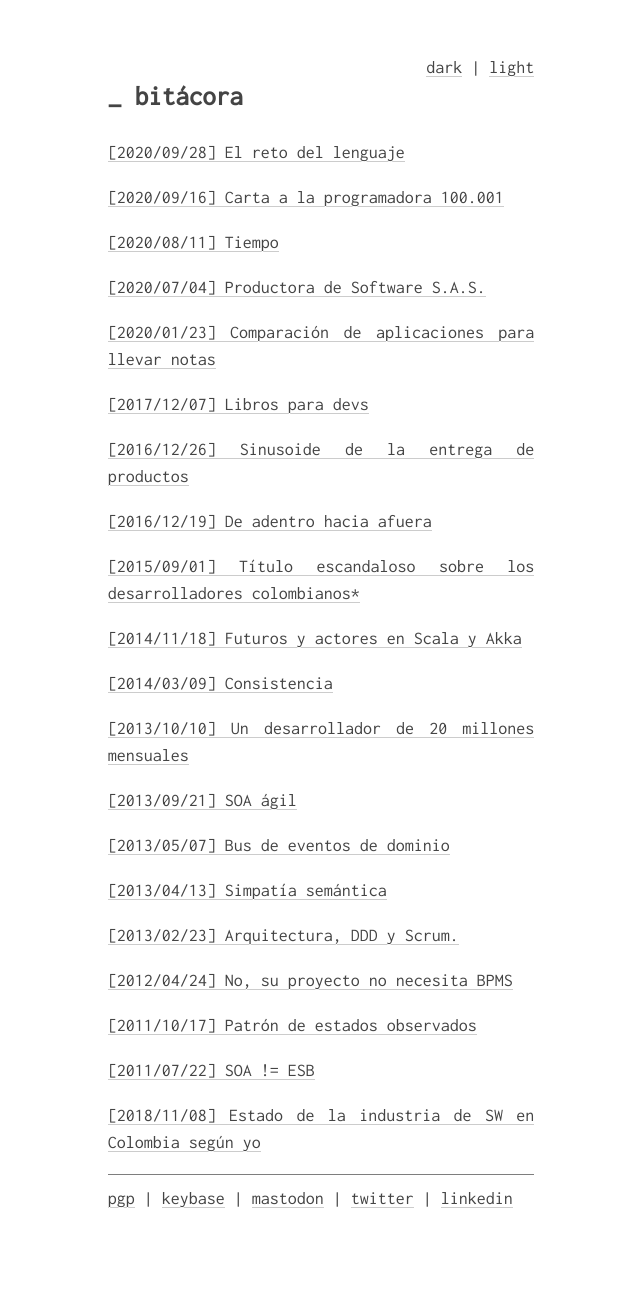
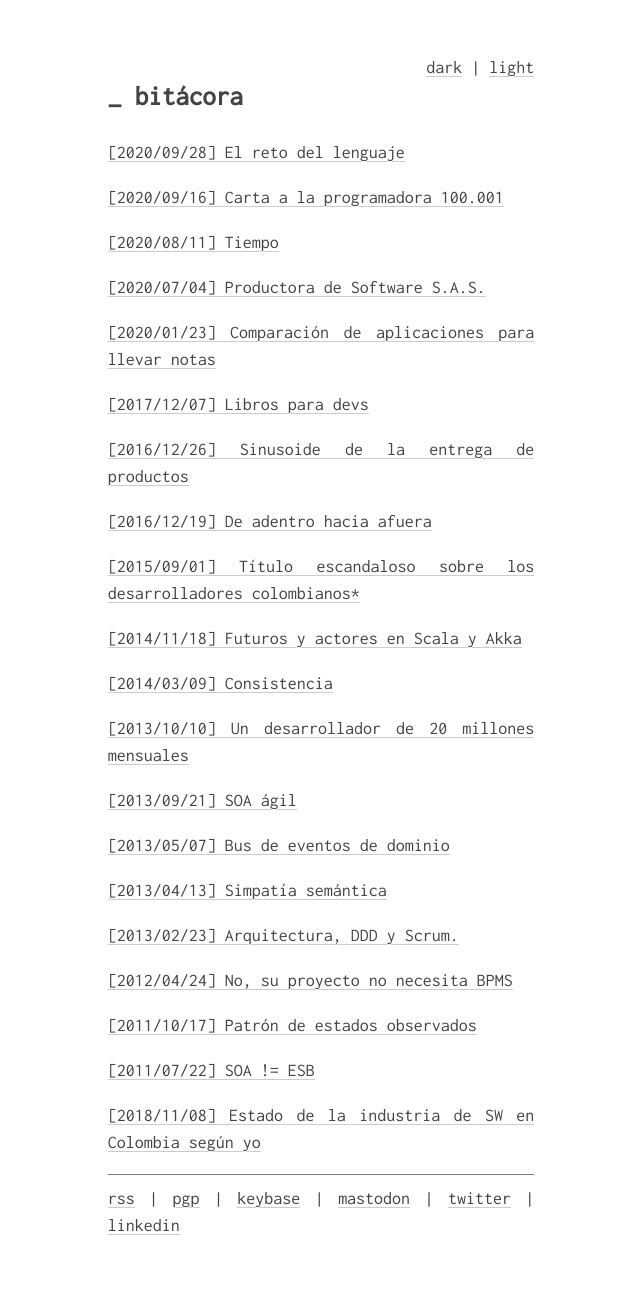
Before and after one commit to yujikiriki/yujikiriki.github.io, a Jekyll site: the page built from index.md, in a window 1280 px wide. Shown: the whole page, without its empty margins (319-959 px from the left). Built offline with Jekyll 4.4.1, drawn with Linux system fonts in a browser that asks for light colours; before the commit the page ends 1266 px from its top, so only the background shows below that.

Commit message:
feed.xml link in footer

```diff
--- a/_includes/footer.html
+++ b/_includes/footer.html
@@ -1,4 +1,6 @@
 <hr />
+<a href="https://yujikiriki.github.io/feed.xml">rss</a>
+<span> | </span>
 <a href="https://yujikiriki.github.io/public-key.gpg">pgp</a>
 <span> | </span>
 <a href="https://keybase.io/yujikiriki">keybase</a>
```
